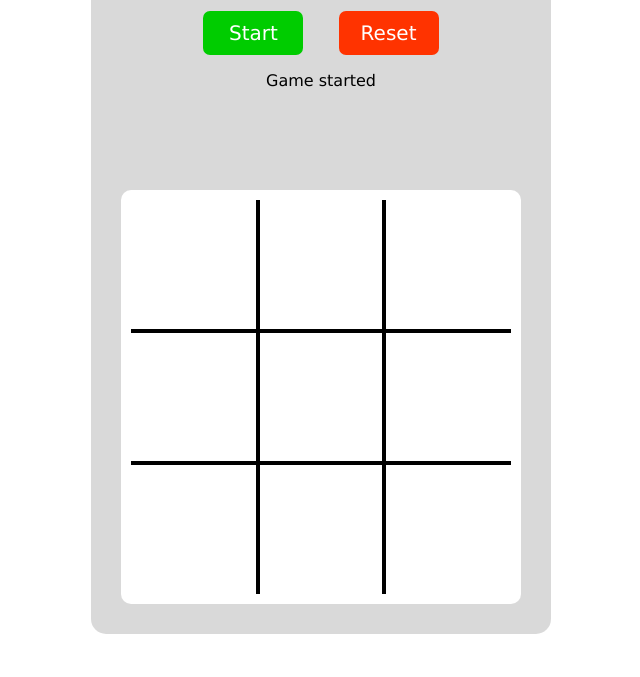
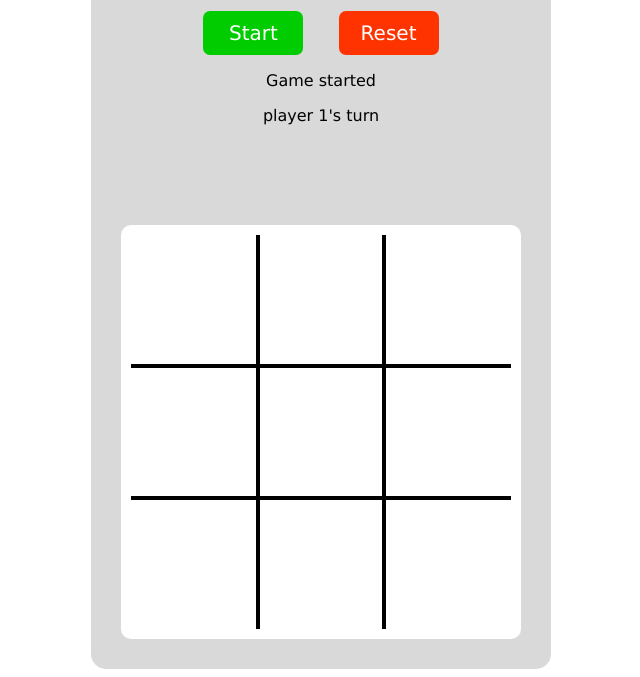
Before and after one commit to joohwan58/tic-tac-toe, a plain HTML site: page index.html in a window 1280 px wide. Both pictures are taken after a click on the button "Start". Shown: the part 151-828 px from the top of the page, without its empty margins (319-959 px from the left). Before the commit the page ends 800 px from the top, so only its background shows below. Drawn offline with Linux system fonts and the light colour scheme.

Commit message:
name display fixed

```diff
--- a/app.js
+++ b/app.js
@@ -8,7 +8,8 @@ const playerFactory = (marking, name) => {
     return { marking, name };
 };
 
-const message = document.querySelector('.message');
+const message1 = document.querySelector('.message1');
+const message2 = document.querySelector('.message2');
 const boardElement = document.querySelectorAll('.square');
 
 const gameboard = (() => {
@@ -48,15 +49,28 @@ const gameboard = (() => {
 })();
 
 const game = (() => {
-    let player1 = playerFactory('test', 'test1');
+    let player1;
     let player2;
     let turnPlayer;
     let playingGame = false;
 
+    const getPlayer1 = () => {
+        return player1;
+    }
+
+    const getPlayer2 = () => {
+        return player2;
+    }
+
+    const getTurnPlayer = () => {
+        return turnPlayer;
+    }
+
     const reset = () => {
         gameboard.reset();
         gameboard.render();
-        message.textContent = 'Get ready...';
+        message1.textContent = 'Get ready...';
+        message2.textContent = 'Press start button to start game'
         player1 = null;
         player2 = null;
         playingGame = false;
@@ -64,34 +78,34 @@ const game = (() => {
 
     const start = () => {
         reset();
-        message.textContent = 'Game started'
+        message1.textContent = 'Game started'
         playingGame = true;
         //get user input for name
         player1 = playerFactory('icons/x.svg', 'player 1');
         //get user input for name
         player2 = playerFactory('icons/o.svg', 'player 2');
-        turnPlayer = player1;
+        turnPlayer = getPlayer1();
+        message2.textContent = `${getTurnPlayer().name}'s turn`;
     }
 
-    const finish = (turnPlayer) => {
-        console.log(turnPlayer);
-        console.log('win');
-        message.textContent = `${turnPlayer.name} wins!`;
+    const finish = () => {
+        message1.textContent = `${turnPlayer.name} wins!`;
         playingGame = false;
         turnPlayer = null;
     }
 
     const switchTurn = () => {
-        if (turnPlayer == player1) {
-            turnPlayer = player2;
+        if (getTurnPlayer() == getPlayer1()) {
+            turnPlayer = getPlayer2();
         } else {
-            turnPlayer = player1;
+            turnPlayer = getPlayer1();
         }
+        message2.textContent = `${getTurnPlayer().name}'s turn`;
     }
 
     const playTurn = (posx, posy) => {
         if (playingGame) {
-            let sucess = gameboard.mark(posx, posy, turnPlayer.marking);
+            let sucess = gameboard.mark(posx, posy, getTurnPlayer().marking);
             gameboard.render();
             let finished = detectVictory();
             if (finished) {
--- a/index.html
+++ b/index.html
@@ -15,8 +15,8 @@
         <h1>Tic-Tac-Toe!</h1>
         <button class="start" type="button">Start</button>
         <button class="reset" type="button">Reset</button>
-        <p class="message">Get ready...</p>
-        <p class="turn-indicator"></p>
+        <p class="message1">Get ready...</p>
+        <p class="message2">Press start button to start game</p>
         <div class="board">
             <div class="square a 0-0"><img src="icons/empty.png"></div>
             <div class="square b 0-1"><img src="icons/empty.png"></div>
```
